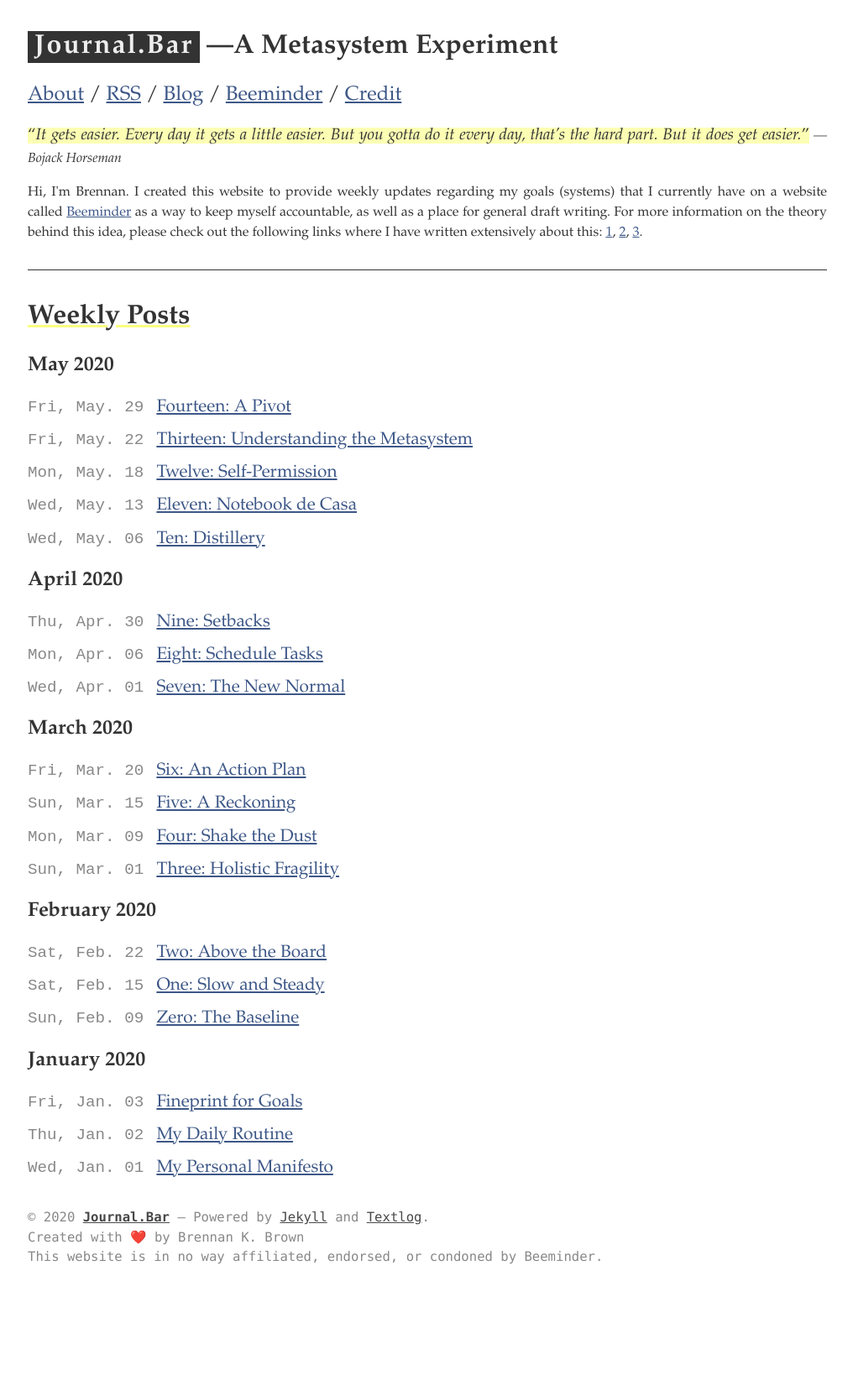
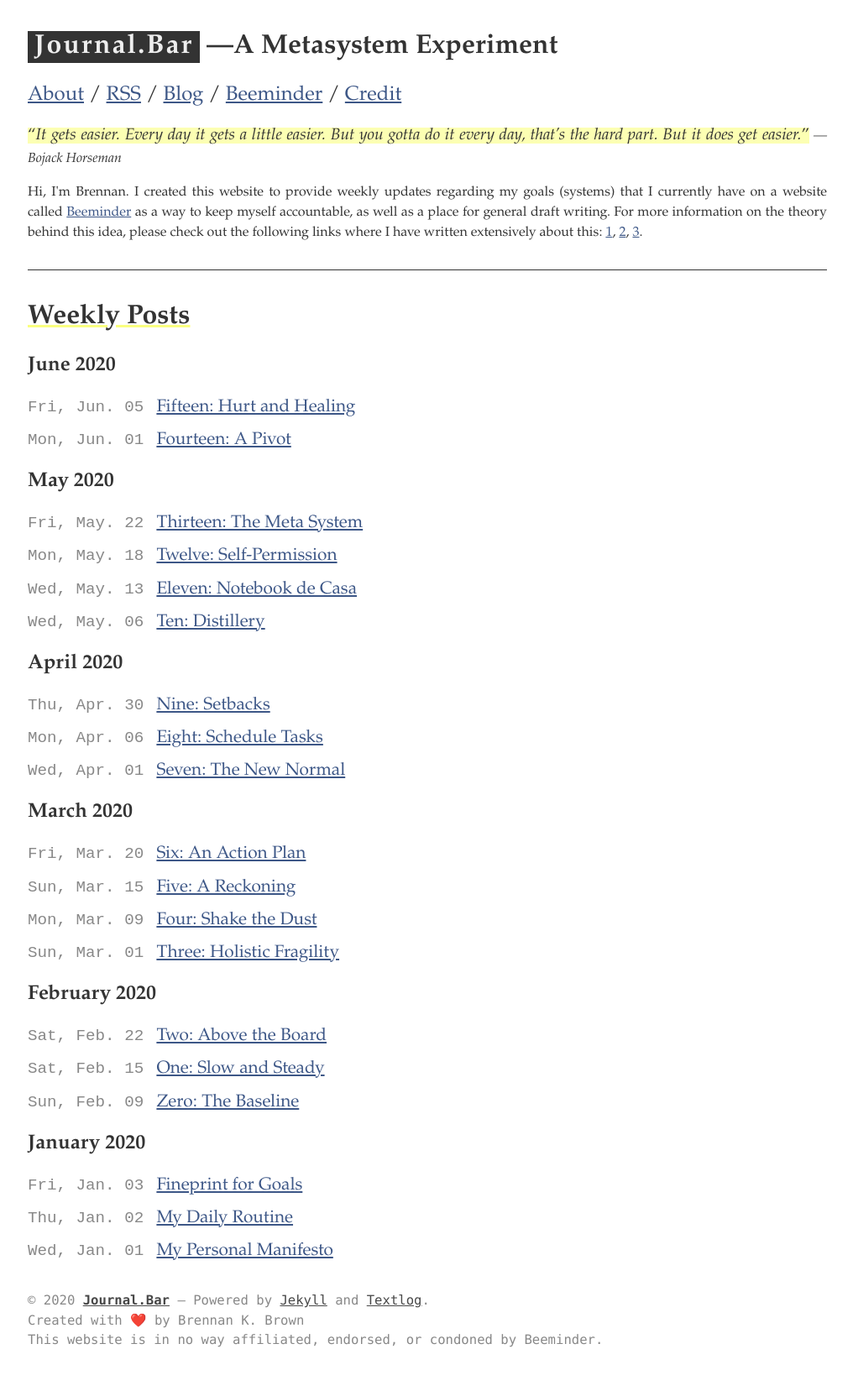
Before and after one commit to brennanbrown/journalbar, a Jekyll site: the page built from index.html, in a window 1280 px wide. Shown: the whole page at 84% size, without its empty margins (131-1147 px from the left). Built offline with Jekyll 4.4.1, drawn with Linux system fonts in a browser that asks for light colours; before the commit the page ends 1557 px from its top, so only the background shows below that.

Commit message:
Add post hurt-healing.md

```diff
--- a/_posts/2020-05-22-metasystem.md
+++ b/_posts/2020-05-22-metasystem.md
@@ -1,6 +1,6 @@
 ---
 layout: post
-title: "Thirteen: Understanding the Metasystem"
+title: "Thirteen: The Meta System"
 tags: [thirteenth-week]
 author: Brennan Brown
 permalink: metasystem
```
Also changed, not shown: _posts/2020-06-05-hurt-healing.md (added, +23 -0 lines), _posts/2020-06-01-pivot.md (renamed from _posts/2020-05-29-pivot.md).
